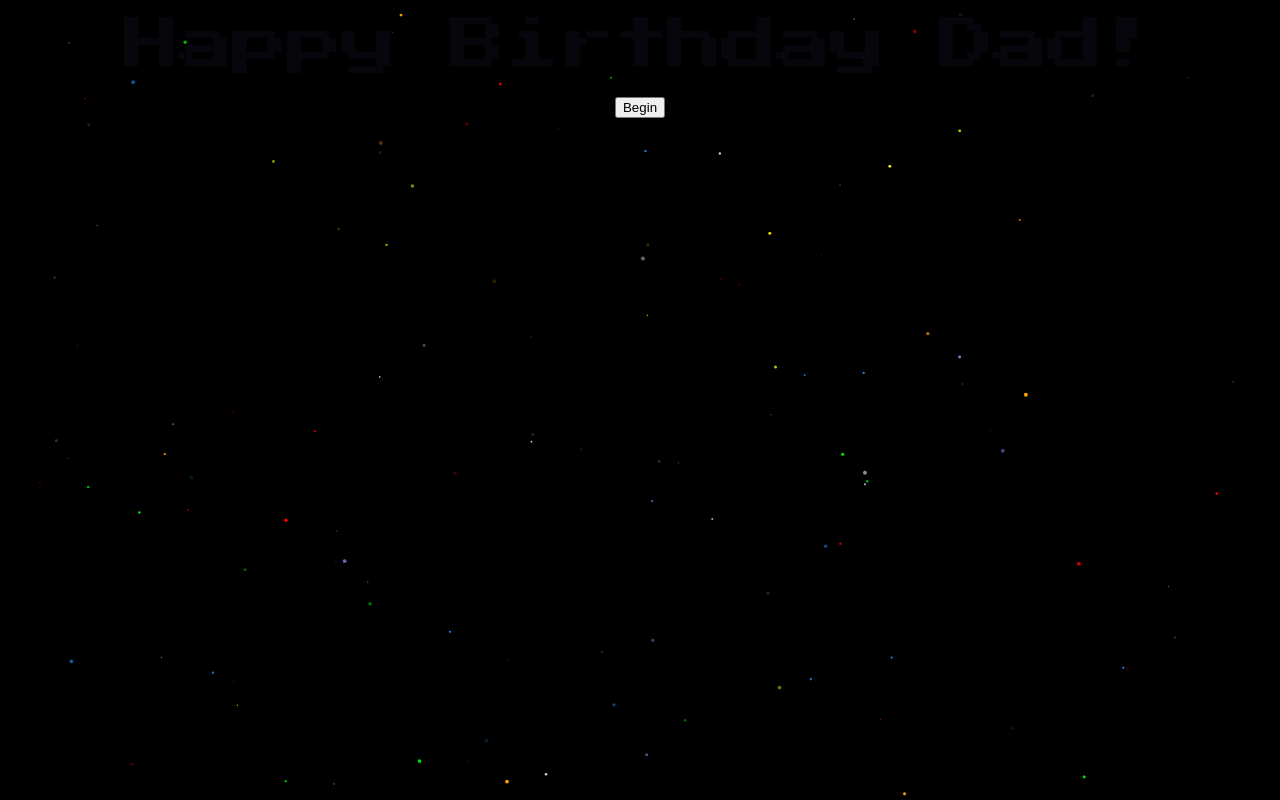
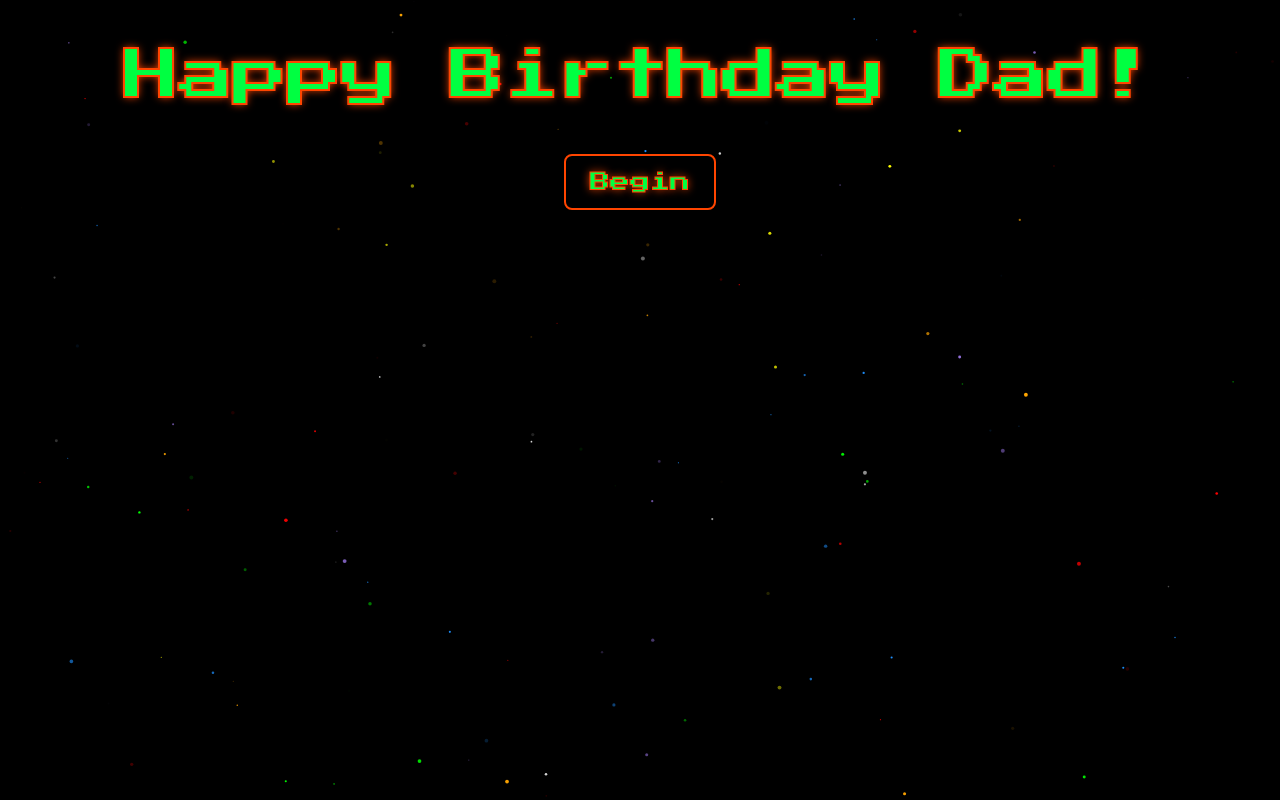
Before and after one commit to AustinCLieu/HappyBirthdayDad, a React (Vite) app in the folder HappyBirthdayWebsiteForDad/: page / in a window 1280 px wide. Built offline with nearby package versions, Linux system fonts and the light colour scheme.

Commit message:
changed color and size of text to be more galaga themed and readable

```diff
--- a/HappyBirthdayWebsiteForDad/src/index.css
+++ b/HappyBirthdayWebsiteForDad/src/index.css
@@ -1,6 +1,6 @@
 :root {
-  --text: #6b6375;
-  --text-h: #08060d;
+  --text: #00ff41;
+  --text-h: #00ff41;
   --bg: #fff;
   --border: #e5e4e7;
   --code-bg: #f4f3ec;
@@ -53,6 +53,8 @@
 body {
   margin: 0;
   background: #000;
+  -webkit-text-stroke: 2px #ff4500;
+  text-shadow: 0 0 8px #ff4500;
 }
 
 #root {
@@ -75,26 +77,32 @@ h2 {
   color: var(--text-h);
 }
 
-h1 {
+h1,
+h2 {
   font-size: 56px;
   letter-spacing: -1.68px;
+  line-height: 1.6;
   margin: 32px 0;
   @media (max-width: 1024px) {
     font-size: 36px;
     margin: 20px 0;
   }
 }
-h2 {
-  font-size: 24px;
-  line-height: 118%;
-  letter-spacing: -0.24px;
-  margin: 0 0 8px;
-  @media (max-width: 1024px) {
-    font-size: 20px;
-  }
-}
 p {
   margin: 0;
+}
+
+input, select, button {
+  font-family: 'Press Start 2P', system-ui, sans-serif;
+  font-size: 20px;
+  padding: 16px 24px;
+  border-radius: 8px;
+  border: 2px solid #ff4500;
+  background: #000;
+  color: #00ff41;
+  -webkit-text-stroke: 1px #ff4500;
+  text-shadow: 0 0 8px #ff4500;
+  cursor: pointer;
 }
 
 code,
--- a/HappyBirthdayWebsiteForDad/src/pages/Question2.jsx
+++ b/HappyBirthdayWebsiteForDad/src/pages/Question2.jsx
@@ -17,7 +17,7 @@ function Question2({ onNext }) {
   const isCorrect = answer === CORRECT_DATE
 
   return (
-    <div>
+    <div style={{ display: 'flex', flexDirection: 'column', alignItems: 'center', gap: '24px' }}>
       <h2>What is your birthday?</h2>
       <input
         type="date"
```
